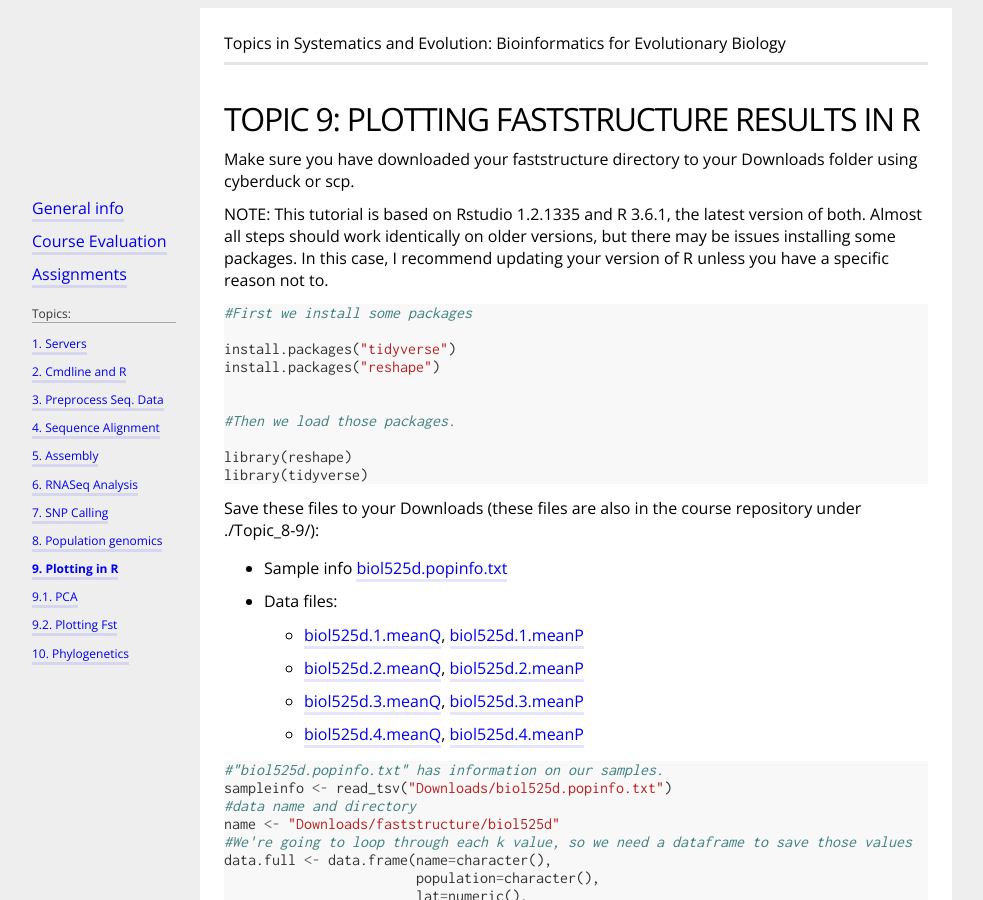
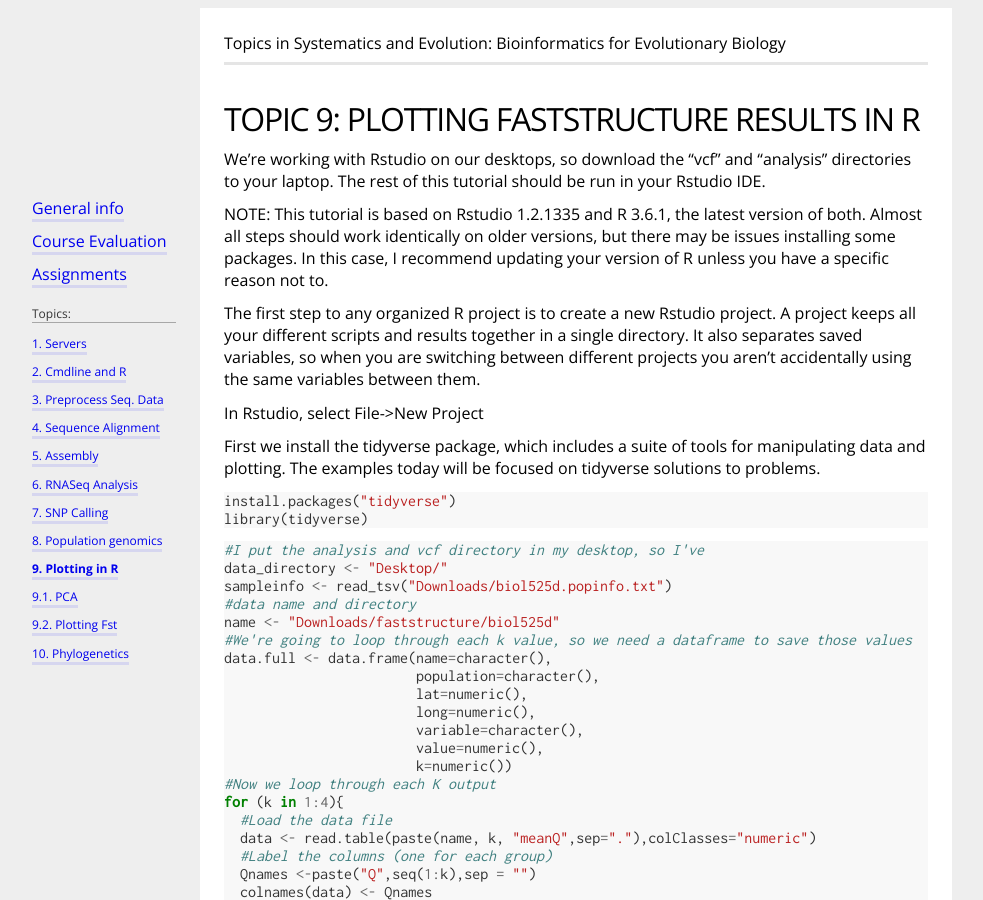
Before and after one commit to owensgl/biol525D, a Jekyll site: the page built from Topic_8-9/plotting_structure.md, in a window 1280 px wide and 900 px high. Shown: the whole window, without its empty margins (64-1047 px from the left). Built offline with Jekyll 4.4.1, drawn with Linux system fonts in a browser that asks for light colours; our own code applies the rules of GitHub Pages for plain Markdown files.

Commit message:
Update plotting_structure.md

````diff
--- a/Topic_8-9/plotting_structure.md
+++ b/Topic_8-9/plotting_structure.md
@@ -5,33 +5,30 @@ topictitle: "Plotting in R"
 datafiles: [1,2,3,4]
 ---
 
-Make sure you have downloaded your faststructure directory to your Downloads folder using cyberduck or scp.
+We're working with Rstudio on our desktops, so download the "vcf" and "analysis" directories to your laptop. The rest of this tutorial should be run in your Rstudio IDE.
 
 NOTE: This tutorial is based on Rstudio 1.2.1335 and R 3.6.1, the latest version of both. Almost all steps should work identically on older versions, but there may be issues installing some packages. In this case, I recommend updating your version of R unless you have a specific reason not to.
 
-``` r
-#First we install some packages
 
-install.packages("tidyverse")
-install.packages("reshape")
+The first step to any organized R project is to create a new Rstudio project. A project keeps all your different scripts and results together in a single directory. It also separates saved variables, so when you are switching between different projects you aren't accidentally using the same variables between them.
+
+In Rstudio, select File->New Project
 
 
-#Then we load those packages.
 
-library(reshape)
+First we install the tidyverse package, which includes a suite of tools for manipulating data and plotting. The examples today will be focused on tidyverse solutions to problems.
+
+
+
+``` r
+install.packages("tidyverse")
 library(tidyverse)
 ```
 
 
-Save these files to your Downloads (these files are also in the course repository under ./Topic_8-9/):
-  - Sample info [biol525d.popinfo.txt](biol525d.popinfo.txt)
-  - Data files:
-    {% for i in page.datafiles %}
-    - [biol525d.{{i}}.meanQ](./biol525d.{{i}}.meanQ), [biol525d.{{i}}.meanP](./biol525d.{{i}}.meanP)
-    {% endfor %}
-
 ``` r
-#"biol525d.popinfo.txt" has information on our samples.
+#I put the analysis and vcf directory in my desktop, so I've
+data_directory <- "Desktop/"
 sampleinfo <- read_tsv("Downloads/biol525d.popinfo.txt")
 #data name and directory
 name <- "Downloads/faststructure/biol525d"
````
